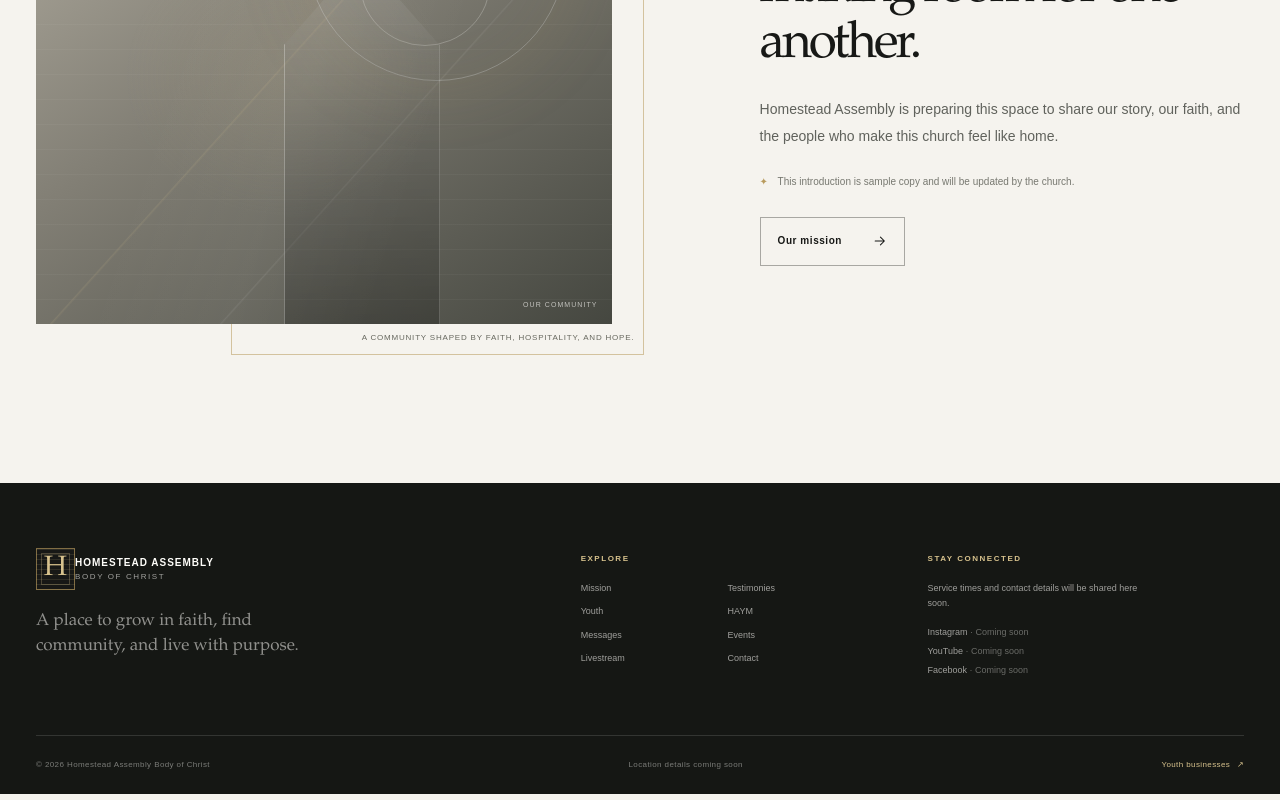
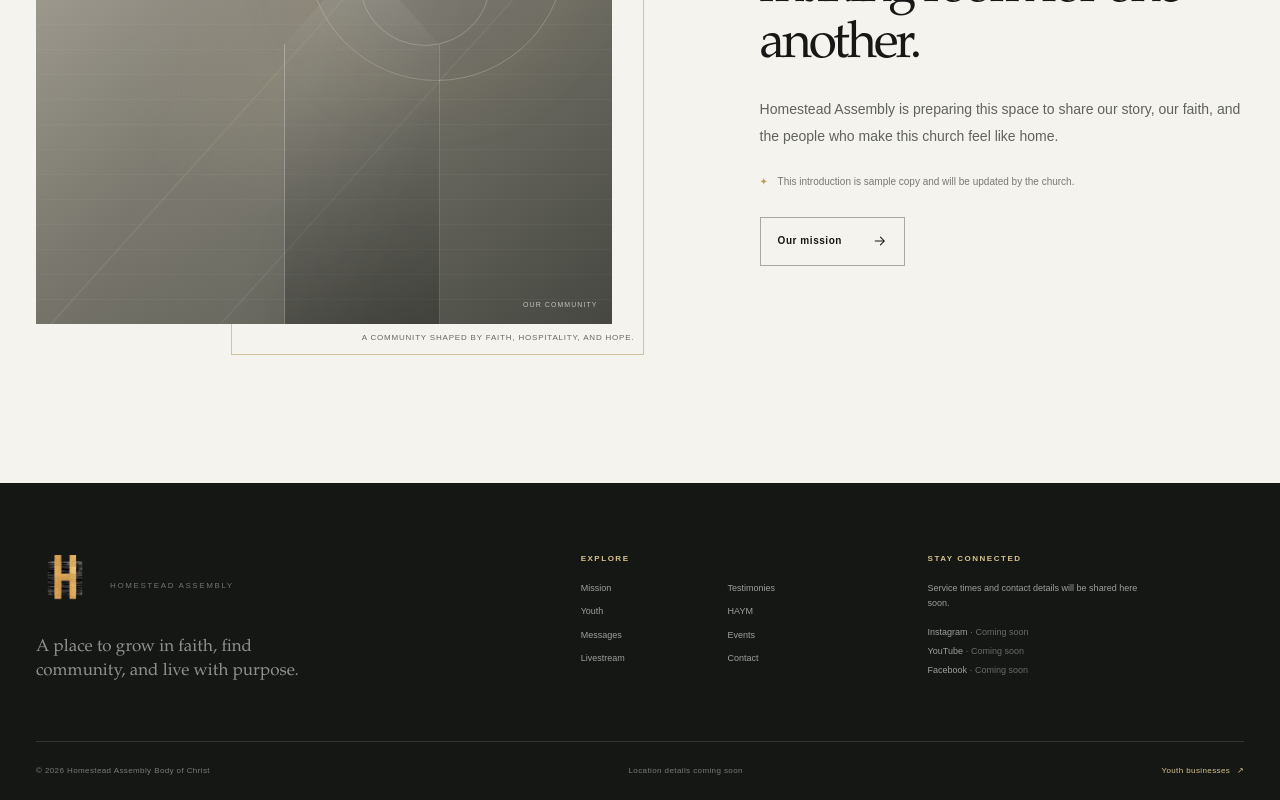
Before and after one commit to Jasonvic97/church-website, a Next.js app: page / in a window 1280 px wide. Shown: the part 1144-1944 px from the top of the page. Built offline with nearby package versions, Linux system fonts and the light colour scheme.

Commit message:
Changed the logo

```diff
--- a/app/globals.css
+++ b/app/globals.css
@@ -19,7 +19,7 @@ a:focus-visible,button:focus-visible,summary:focus-visible{outline:2px solid var
 /* Navigation and identity */
 .site-header{position:sticky;z-index:40;top:0;height:82px;background:rgba(255,254,250,.97);border-bottom:1px solid rgba(23,24,22,.08);backdrop-filter:blur(14px)}
 .site-header__inner{display:flex;width:min(1360px,calc(100% - 64px));height:100%;align-items:center;justify-content:space-between;margin-inline:auto}
-.brand{display:inline-flex;flex:0 0 auto;align-items:center;justify-content:center}.brand__logo{display:block;width:54px;height:54px;object-fit:contain}.brand__mark,.brand__wordmark{display:none}
+.brand{display:inline-flex;flex:0 0 auto;align-items:center;justify-content:center}.brand__logo{display:block;width:54px;height:54px;object-fit:contain}
 .brand__mark{position:relative;display:grid;width:39px;height:42px;place-items:center;overflow:hidden;color:var(--gold-light);background:repeating-linear-gradient(0deg,transparent 0 4px,rgba(216,197,143,.12) 4px 5px),var(--ink);border:1px solid rgba(184,155,93,.65);font-family:var(--font-display);font-size:28px;line-height:1}
 .brand__mark:after{position:absolute;inset:4px;border:1px solid rgba(215,194,141,.28);content:""}
 .brand__wordmark{display:flex;flex-direction:column;color:var(--ink);font-size:10px;font-weight:700;letter-spacing:.1em;line-height:1.6;text-transform:uppercase;white-space:nowrap}
@@ -32,6 +32,38 @@ a:focus-visible,button:focus-visible,summary:focus-visible{outline:2px solid var
 .primary-nav .primary-nav__visit{display:inline-flex;align-items:center;gap:12px;padding:10px 13px;color:var(--white);background:var(--ink);font-size:10px;transition:background 180ms ease}
 .primary-nav__visit:hover{background:#373932!important}.primary-nav__visit span{color:var(--gold-light)}
 .menu-toggle{display:none}
+.footer-brand {
+  display: inline-flex;
+  align-items: center;
+  gap: 14px;
+  text-decoration: none;
+}
+
+.footer-brand img {
+  display: block;
+  width: 60px;
+  height: 60px;
+  object-fit: contain;
+}
+
+.footer-brand__text {
+  display: flex;
+  flex-direction: column;
+  color: var(--ink);
+  font-size: 10px;
+  font-weight: 700;
+  letter-spacing: 0.1em;
+  line-height: 1.6;
+  text-transform: uppercase;
+  white-space: nowrap;
+}
+
+.footer-brand__text span:last-child {
+  color: #72736d;
+  font-size: 8px;
+  font-weight: 500;
+  letter-spacing: 0.2em;
+}
 
 /* Shared type and controls */
 .eyebrow{margin:0 0 19px;color:#77786f;font-size:10px;font-weight:700;letter-spacing:.18em;line-height:1.5;text-transform:uppercase}
--- a/components/footer.tsx
+++ b/components/footer.tsx
@@ -1,4 +1,5 @@
 import Link from "next/link";
+import Image from "next/image";
 import { siteConfig } from "@/lib/site-config";
 
 export function Footer() {
@@ -6,11 +7,17 @@ export function Footer() {
     <footer className="site-footer" id="contact">
       <div className="site-footer__top">
         <div className="site-footer__brand-block">
-          <Link className="brand brand--footer" href="/" aria-label="Homestead Assembly home">
-            <span className="brand__mark" aria-hidden="true">H</span>
-            <span className="brand__wordmark">
-              <span>{siteConfig.shortName}</span>
-              <span>{siteConfig.descriptor}</span>
+          <Link className="footer-brand" href="/" aria-label="Homestead Assembly home">
+            <Image
+              src="/images/church/logo.png"
+              alt="Homestead Assembly logo"
+              width={60}
+              height={60}
+            />
+
+            <span className="footer-brand__text">
+              <span>Homestead Assembly</span>
+              <span>Homestead Assembly</span>
             </span>
           </Link>
           <p className="site-footer__intro">{siteConfig.welcome}</p>
@@ -19,14 +26,19 @@ export function Footer() {
           <p className="footer-label">Explore</p>
           <nav className="footer-links" aria-label="Footer navigation">
             {siteConfig.navigation.map((item) => (
-              <Link key={item.label} href={item.href}>{item.label}</Link>
+              <Link key={item.label} href={item.href}>
+                {item.label}
+              </Link>
             ))}
           </nav>
         </div>
         <div className="site-footer__column">
           <p className="footer-label">Stay connected</p>
           <p className="site-footer__contact">{siteConfig.contactNote}</p>
-          <div className="footer-socials" aria-label="Social media placeholders">
+          <div
+            className="footer-socials"
+            aria-label="Social media placeholders"
+          >
             {siteConfig.socialLinks.map((social) => (
               <span key={social.label} title={social.status}>
                 {social.label} <span>· {social.status}</span>
@@ -36,9 +48,13 @@ export function Footer() {
         </div>
       </div>
       <div className="site-footer__bottom">
-        <span>© {new Date().getFullYear()} {siteConfig.name}</span>
+        <span>
+          © {new Date().getFullYear()} {siteConfig.name}
+        </span>
         <span className="site-footer__location">{siteConfig.location}</span>
-        <Link href="/youth/businesses">Youth businesses <span aria-hidden="true">↗</span></Link>
+        <Link href="/youth/businesses">
+          Youth businesses <span aria-hidden="true">↗</span>
+        </Link>
       </div>
     </footer>
   );
--- a/components/navbar.tsx
+++ b/components/navbar.tsx
@@ -27,7 +27,7 @@ export function Navbar() {
         >
           <Image
             className="brand__logo"
-            src="/images/church/logo.svg"
+            src="/images/church/logo.png"
             alt="Homestead Assembly"
             width={54}
             height={54}
```
Also changed, not shown: public/images/church/logo.png (added), public/images/church/logo.svg (deleted).
